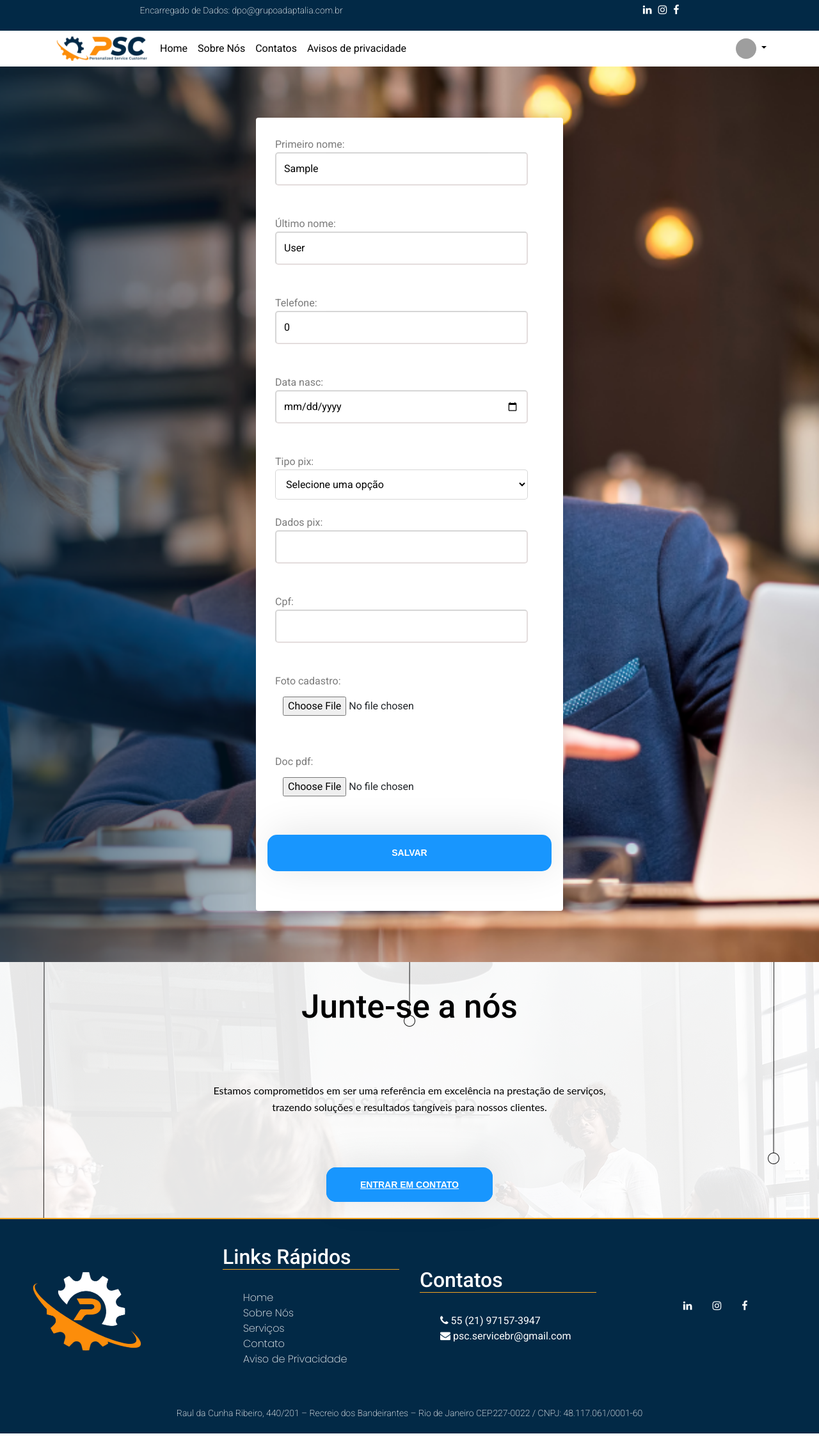
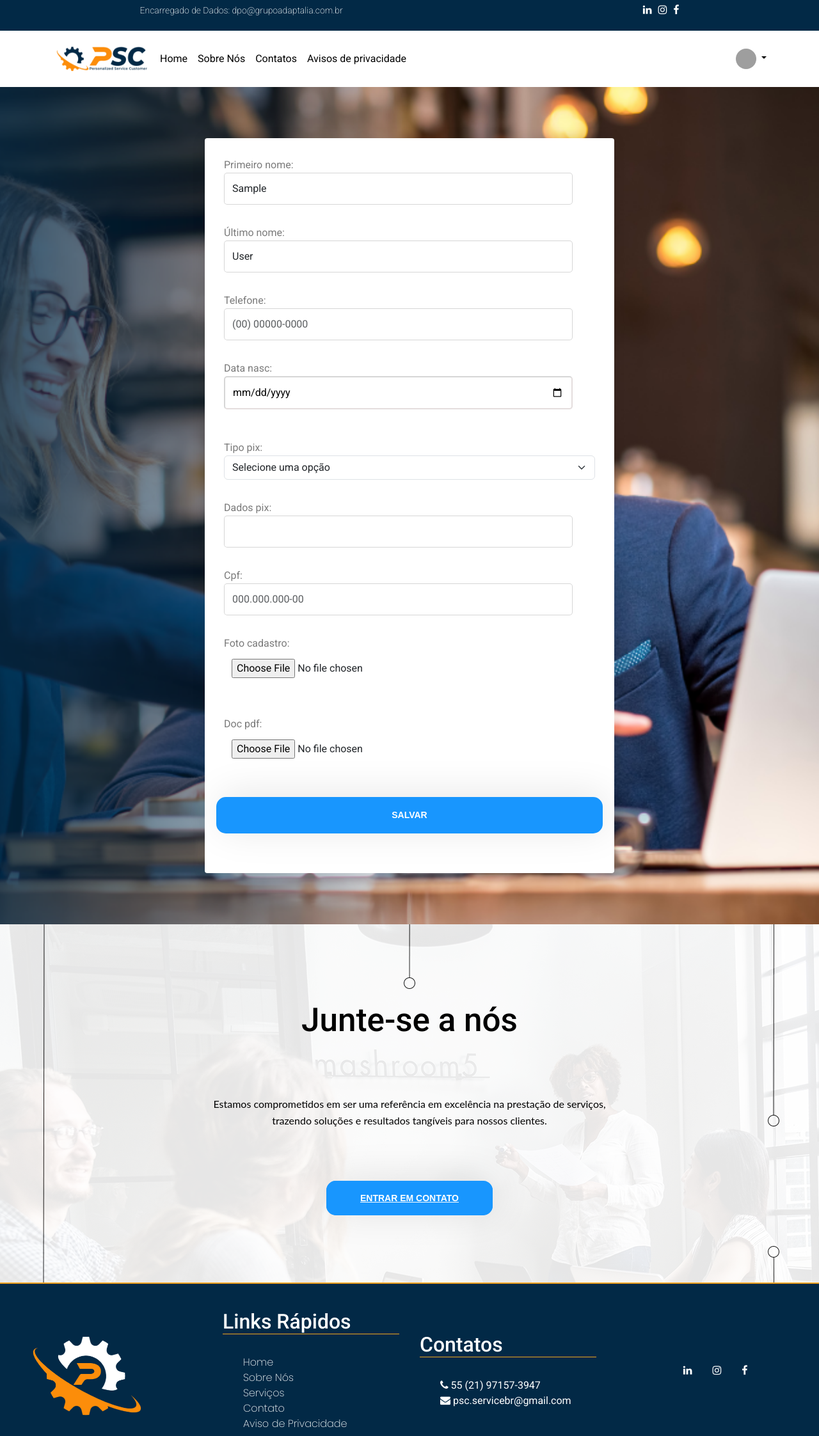
Before and after one commit to Wgomes156/sige_psc, a Django app: page /cliente in a window 1280 px wide. Shown: the top 2245 px of the page at 64% size. Run offline with Django 5.2, Linux system fonts and the light colour scheme; the visitor is signed in with stand-in values (Sample User, id 1); some libraries are stand-ins or nearby versions; grey boxes are pictures that could not be loaded.

Commit message:
estilizando formulario

```diff
--- a/static/css/layouts/base.css
+++ b/static/css/layouts/base.css
@@ -89,7 +89,6 @@
     padding: 30px;
     flex: 1 1 20rem;
     width: 20rem;
-    height: 27vh;
     display: flex;
     flex-direction: column;
     justify-content: center;
@@ -290,7 +289,7 @@
     padding: 30px;
     border-radius: 4px;
     box-shadow: -1px 0px 20px 0px rgba(0, 0, 0, 0.11);
-    width: 30em;
+    width: 50vw;
     min-height: 20vh;
     margin-top: 5em;
     margin-bottom: 5em;
@@ -318,6 +317,11 @@
     padding: 12px;
     width: 94%;
     margin-bottom: 2em;
+}
+
+nav {
+    padding-top: 1em;
+    padding-bottom: 1em;
 }
 
 .nav li:hover,
--- a/static/css/layouts/footer.css
+++ b/static/css/layouts/footer.css
@@ -1,6 +1,7 @@
 footer #footer-cta {
     background-image: url(../../img/banner_3.jpg);
     position: relative;
+    height: 35em;
 }
 
 footer #footer-cta #linebgoverlay {
@@ -11,7 +12,7 @@
     opacity: 0.9;
     transition: background 0.3s, border 0.3s, border-radius 0.3s, box-shadow 0.3s;
     padding-top: 60px;
-    min-height: 50vh;
+    height: 100%;
 }
 
 footer #footer-cta #footer_container {
--- a/website/forms.py
+++ b/website/forms.py
@@ -18,15 +18,14 @@
             "doc_pdf"
         ]
         widgets={
+            'first_name': forms.TextInput(attrs={'id': 'first_name', 'class': 'form-control'}),
+            'last_name': forms.TextInput(attrs={'id': 'last_name', 'class': 'form-control'}),
+            'telefone': forms.TextInput(attrs={'id': 'telefone', 'class': 'form-control', 'placeholder': '(00) 00000-0000'}),
             "data_nasc": DateInput(),
-            'tipo_pix': forms.Select(attrs={'id': 'tipo-pix', 'class': 'form-label'}),
-            'dados_pix': forms.TextInput(attrs={'id': 'dados-pix', 'class': 'form-label'}),
+            'tipo_pix': forms.Select(attrs={'id': 'tipo-pix', 'class': 'form-select'}),
+            'dados_pix': forms.TextInput(attrs={'id': 'dados-pix', 'class': 'form-control'}),
+            'cpf': forms.TextInput(attrs={'id': 'cpf', 'class': 'form-control', 'placeholder': '000.000.000-00'}),
         }
-    # data_nasc = forms.DateField(
-    #     required=True,
-    #     input_formats=["%d/%m/%Y", "%Y-%m-%d"],
-    #     widget=DateInput()
-    # )
 
 class CreateUserForm (forms.ModelForm):
     class Meta:
--- a/website/models.py
+++ b/website/models.py
@@ -44,7 +44,7 @@
 
 # Create your models here.
 class User(AbstractUser):
-    telefone = models.CharField(max_length=100,default="0")
+    telefone = models.CharField(max_length=100)
     data_nasc = models.DateField(null = True)
     tipo_pix = models.CharField(max_length=3, null=True, choices=TIPO_PIX_CHOICES)
     dados_pix = models.CharField(max_length=100, null = True)
--- a/website/templates/layouts/base.html
+++ b/website/templates/layouts/base.html
@@ -33,8 +33,7 @@
         <section id="header-top">
             <p>Encarregado de Dados: dpo@grupoadaptalia.com.br</p>
             <ul class="social-links" aria-label="Redes sociais">
-                <li><a href="http://linkedin.com/company/psc-service/" target="_blank" aria-label="LinkedIn"><i
-                            class="fa fa-linkedin"></i></a></li>
+                <li><a href="http://linkedin.com/company/psc-service/" target="_blank" aria-label="LinkedIn"><i class="fa fa-linkedin"></i></a></li>
                 <li><a href="#" aria-label="Instagram"><i class="fa fa-instagram"></i></a></li>
                 <li><a href="#" aria-label="Facebook"><i class="fa fa-facebook"></i></a></li>
             </ul>
@@ -60,7 +59,11 @@
                 <section class="dropdown text-end">
                     <a class="d-block link-body-emphasis text-decoration-none dropdown-toggle" href="#"
                         data-bs-toggle="dropdown" aria-expanded="false">
-                        <img src="https://github.com/mdo.png" alt="mdo" width="32" height="32" class="rounded-circle">
+                        {% if user.foto_cadastro %}
+                            <img src="{{user.foto_cadastro.url}}" alt="mdo" width="52" class="rounded-circle">
+                            {% else %}
+                            <img src="https://github.com/mdo.png" alt="mdo" width="32" height="32" class="rounded-circle">
+                        {% endif %}
                     </a>
                     <ul class="dropdown-menu text-small">
                         <li>
@@ -142,8 +145,7 @@
                 </div>
                 <div>
                     <ul class="social-links" aria-label="Redes sociais">
-                        <li><a href="http://linkedin.com/company/psc-service/" target="_blank" aria-label="LinkedIn"><i
-                                    class="fa fa-linkedin"></i></a></li>
+                        <li><a href="http://linkedin.com/company/psc-service/" target="_blank" aria-label="LinkedIn"><i class="fa fa-linkedin"></i></a></li>
                         <li><a href="#" aria-label="Instagram"><i class="fa fa-instagram"></i></a></li>
                         <li><a href="#" aria-label="Facebook"><i class="fa fa-facebook"></i></a></li>
                     </ul>
--- a/website/templates/pages/create_user.html
+++ b/website/templates/pages/create_user.html
@@ -18,38 +18,5 @@
     </form>
 </section>
 
-<script src="https://unpkg.com/imask@7.6.1/dist/imask.js"></script>
-<script>
-    const tipoPix = document.getElementById('tipo-pix');
-    const dadosPix = document.getElementById('dados-pix');
-
-    let mask;
-
-    const masks = {
-        telefone: { mask: '(00) 00000-0000' },
-        cpf: { mask: '000.000.000-00' },
-        email: null // sem máscara para email
-    };
-
-    function aplicarMascara(tipo) {
-        if (mask) mask.destroy();
-
-        const config = masks[tipo];
-        if (config) {
-            mask = IMask(dadosPix, config);
-        } else {
-            dadosPix.value = ''; // limpa input
-        }
-    }
-
-    tipoPix.addEventListener('change', (e) => {
-        aplicarMascara(e.target.value);
-    });
-
-    // aplicar máscara inicial se necessário
-    if (tipoPix.value) {
-        aplicarMascara(tipoPix.value);
-    }
-</script>
 
 {%endblock content%}
--- a/website/templates/pages/home.html
+++ b/website/templates/pages/home.html
@@ -39,8 +39,6 @@
                     </div>
 
                     <div class="card-body card-action">
-                        <!-- <button type="button" class="btn btn-primary" data-toggle="modal" data-target="#ConsultaEmpresarialModal">SAIBA MAIS</button> -->
-                         <!-- Button trigger modal -->
                         <button type="button" class="btn btn-primary" data-bs-toggle="modal" data-bs-target="#ConsultoriaEmpresarialModal">
                             SAIBA MAIS
                         </button>
@@ -57,7 +55,6 @@
                     </div>
 
                     <div class="card-body card-action">
-                        <!-- <button type="button" class="btn btn-primary" data-toggle="modal" data-target="#ConsultaEmpresarialModal">SAIBA MAIS</button> -->
                         <button type="button" class="btn btn-primary" data-bs-toggle="modal" data-bs-target="#gerenciamentoProjetosModal">
                             SAIBA MAIS
                         </button>
@@ -74,7 +71,6 @@
                     </div>
 
                     <div class="card-body card-action">
-                        <!-- <button type="button" class="btn btn-primary" data-toggle="modal" data-target="#ConsultaEmpresarialModal">SAIBA MAIS</button> -->
                         <button type="button" class="btn btn-primary" data-bs-toggle="modal" data-bs-target="#investigacaoEmpresarialModal">
                             SAIBA MAIS
                         </button>
@@ -91,7 +87,6 @@
                     </div>
 
                     <div class="card-body card-action">
-                        <!-- <button type="button" class="btn btn-primary" data-toggle="modal" data-target="#ConsultaEmpresarialModal">SAIBA MAIS</button> -->
                         <button type="button" class="btn btn-primary" data-bs-toggle="modal" data-bs-target="#treinamentoColaboradoresModal">
                             SAIBA MAIS
                         </button>
@@ -108,7 +103,6 @@
                     </div>
 
                     <div class="card-body card-action">
-                        <!-- <button type="button" class="btn btn-primary" data-toggle="modal" data-target="#ConsultaEmpresarialModal">SAIBA MAIS</button> -->
                         <button type="button" class="btn btn-primary" data-bs-toggle="modal" data-bs-target="#consultoriaModal">
                             SAIBA MAIS
                         </button>
--- a/website/views.py
+++ b/website/views.py
@@ -16,6 +16,8 @@
     return render(request, "pages/sobre.html", {'current_page': current_page})
 
 def contato(request):
+    current_page = 'contato'
+
     if request.method == "POST":
         nome = request.POST.get("nome")
         email = request.POST.get("email")
@@ -24,8 +26,8 @@
         # Validar forumário e inserir no banco de dados
         mensagem_contato = MensagemContato.objects.create(nome=nome, email=email, assunto=assunto, mensagem=mensagem)
         mensagem_contato.save()
-        return render(request, "pages/contato.html", {"success": True})
-    return render(request, "pages/contato.html")
+        return render(request, "pages/contato.html", {"success": True}, {'current_page': current_page})
+    return render(request, "pages/contato.html", {'current_page': current_page})
 
 def aviso(request):
     current_page = 'aviso'
```
